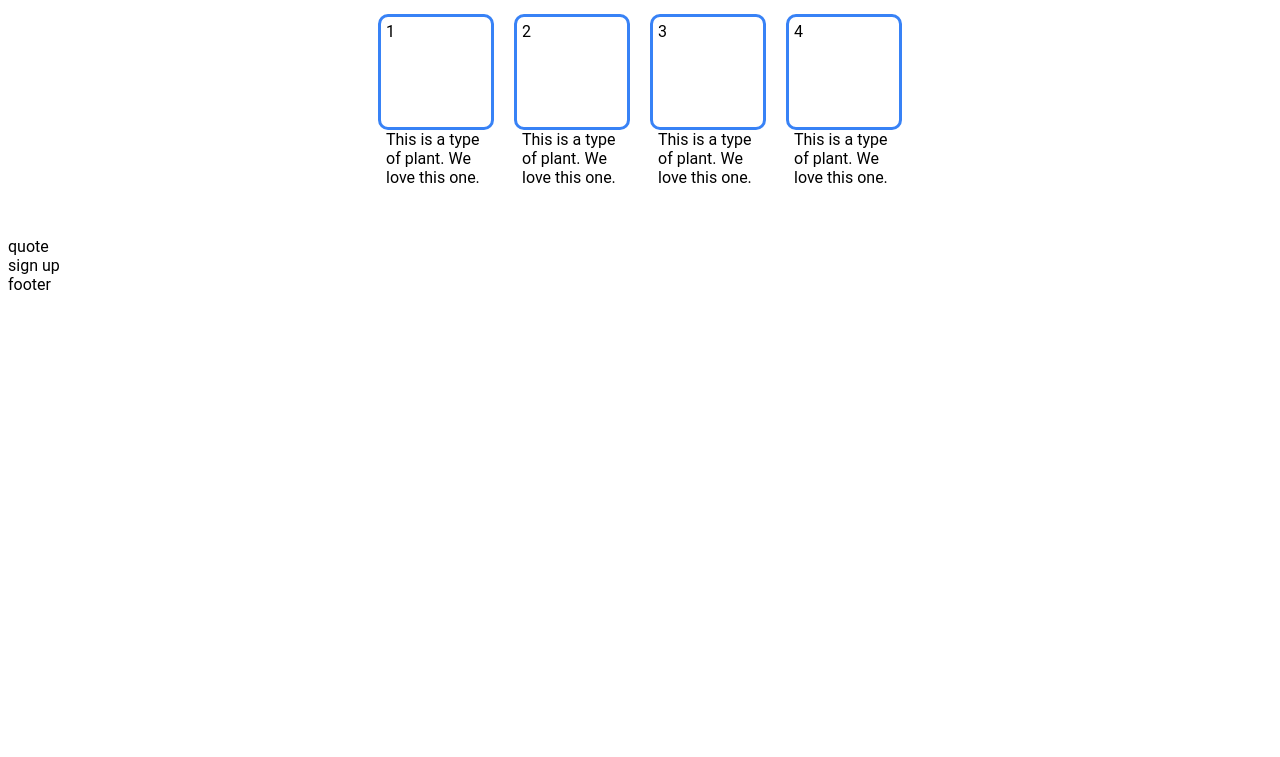
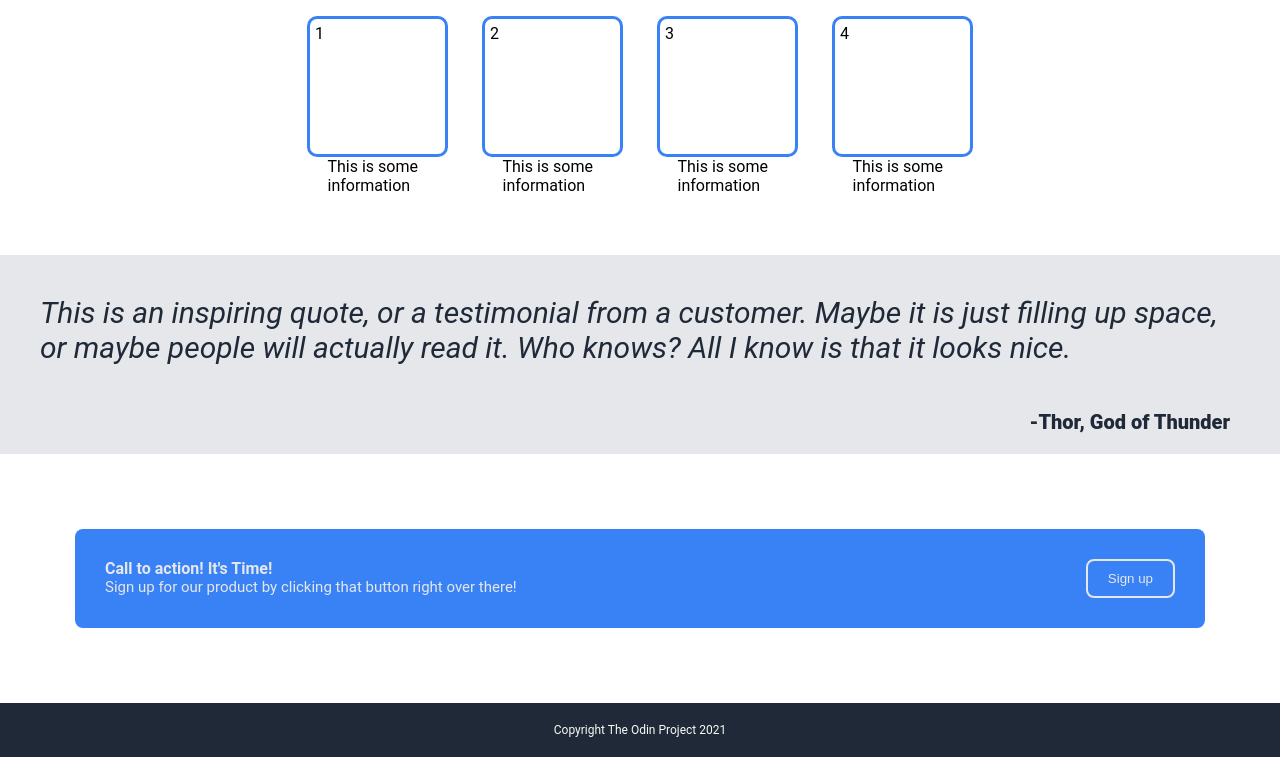
Before and after one commit to pvdberssel/TOP-landing-page, a plain HTML site: page index.html in a window 1280 px wide. Shown: the part 586-1343 px from the top of the page. Before the commit the page ends 888 px from the top, so only its background shows below. Drawn offline with Linux system fonts and the light colour scheme.

Commit message:
Add signup button

```diff
--- a/css/style.css
+++ b/css/style.css
@@ -2,6 +2,7 @@ body{
     display:flex;
     flex-direction: column;
     font-family: Roboto, sans-serif;
+    margin:0px;
 }
 
 .header{
@@ -92,29 +93,85 @@ h3{
     justify-content: center;
     align-items: center;
     flex-wrap: wrap;
-    gap: 16px;
+    gap: 35px;
     padding: 20px}
 
 .card{
     border-style: solid;
     border-color: #3882F6;
-    height:100px;
-    width:100px;
+    height:125px;
+    width:125px;
     padding:5px;
     border-radius: 10px;
 }
 
+
+.container-quote{
+    display:flex;
+    flex-direction:column;
+    justify-content: center;
+    align-items: center;
+    background-color: #E5E7EB;
+}
+
+.quote{
+    font-size:30px;
+    color:#1F2937;
+    padding:40px;
+}
 .info{
     font-size: 36px;
     font-weight: 900;
     color: #1F2937;
 
 }
-
+.reference{
+    align-self: flex-end;
+    padding: 5px 50px 20px 10px;
+    font-size: 20px;
+    color: #1F2937;
+    font-weight: 900;
+}
 .card-text{
     display:flex;
     flex-direction: column;
     align-items: center;
     width:100px;
-    padding:10px;
+    padding:20px;
 }
+
+.footer{
+    background-color: #1F2937;
+    color: #F9FAF8;
+    text-align: center;
+    padding:20px;
+    font-size: 12px;
+}
+
+.container-signup{
+    margin: 75px;
+    background-color: #3882F6;
+    display:flex;
+    padding: 30px;
+    justify-content: space-between;
+    border-radius: 8px;
+}
+
+.whitebutton{
+    border-style: solid;
+    border-radius: 8px;
+    border-width: 2px;
+    background-color: #3882F6;
+    border-color: #E5E7EB;
+    color:#E5E7EB;
+    padding: 10px 20px;
+}
+
+.action{
+    color:#E5E7EB;
+}
+
+.signup{
+    color:#E5E7EB;
+    font-size:15px;
+}
--- a/index.html
+++ b/index.html
@@ -32,19 +32,19 @@
         <div class="card-container">
             <div class="card-text">
                 <div class="card">1</div>
-                <div class="text">This is a type of plant. We love this one.</div>
+                <div class="text">This is some information</div>
             </div>
             <div class="card-text">
                 <div class="card">2</div>
-                <div class="text">This is a type of plant. We love this one.</div>
+                <div class="text">This is some information</div>
             </div>
             <div class="card-text">
                 <div class="card">3</div>
-                <div class="text">This is a type of plant. We love this one.</div>
+                <div class="text">This is some information</div>
             </div>
             <div class="card-text">
                 <div class="card">4</div>
-                <div class="text">This is a type of plant. We love this one.</div>
+                <div class="text">This is some information</div>
             </div>
         </div>
     </div>
@@ -52,7 +52,20 @@
 
 
 
-    <div class="container-quote">quote</div>
-    <div class="container-signup">sign up</div>
-    <div class="footer">footer</div>
+    <div class="container-quote">
+        <div class="quote"><em>This is an inspiring quote, or a testimonial from a customer. Maybe it is just filling up space, or maybe people will actually read it. Who knows? All I know is that it looks nice.</em></div>
+        <div class="reference"> -Thor, God of Thunder</div>
+    </div>
+
+
+    <div class="container-signup">
+    <div>
+        <div class="action"><strong>Call to action! It's Time!</strong></div>
+        <div class="signup">Sign up for our product by clicking that button right over there!</div>
+    </div>
+    <button class="whitebutton">Sign up</button>
+    </div>
+
+
+    <div class="footer">Copyright The Odin Project 2021</div>
 </body>
```
